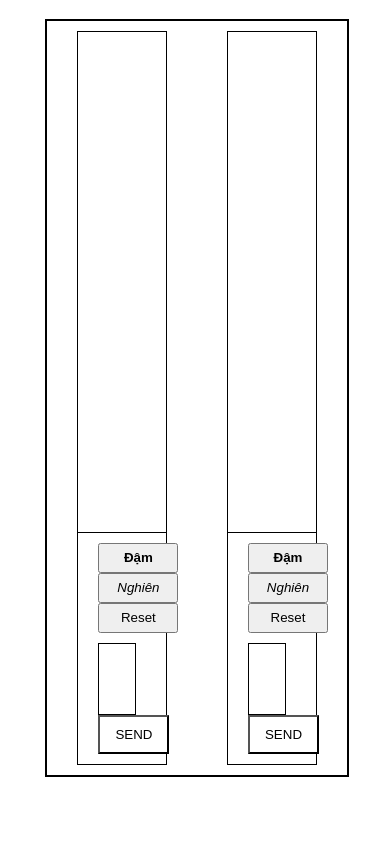
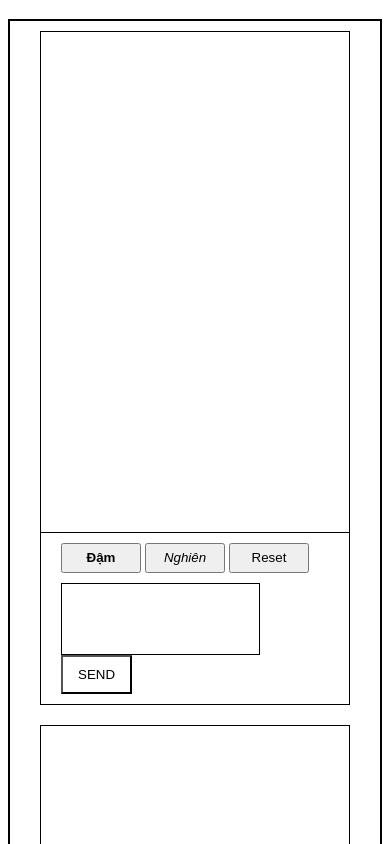
Before and after one commit to pcminh2710/GMO_JS, a plain HTML site: page GMO-JS-3/index.html in a window 390 px wide. Shown: the top 844 px of the page. Drawn offline with Linux system fonts and the light colour scheme.

Commit message:
reponsive

```diff
--- a/GMO-JS-3/css/style.css
+++ b/GMO-JS-3/css/style.css
@@ -1,3 +1,5 @@
+.container {
+}
 .wrap {
   display: flex;
   border: solid 2px black;
@@ -95,9 +97,22 @@ ul {
 li + li {
   margin-top: 5px;
 }
-@media (max-width: 550px) {
+@media (max-width: 740px) {
   #send, #send-2 {
     background-color: white;
     padding: 10px 15px;
 }
+.wrap {
+  display: flex;
+
+  width: 100%;
+  flex-direction: column;
 }
+.message {
+  width: auto;
+}
+.wrap {
+ width: auto;
+ margin-left: 0;
+}
+}
```
Also changed, not shown: GMO-JS-3/js/app.js (line endings or trailing spaces).
